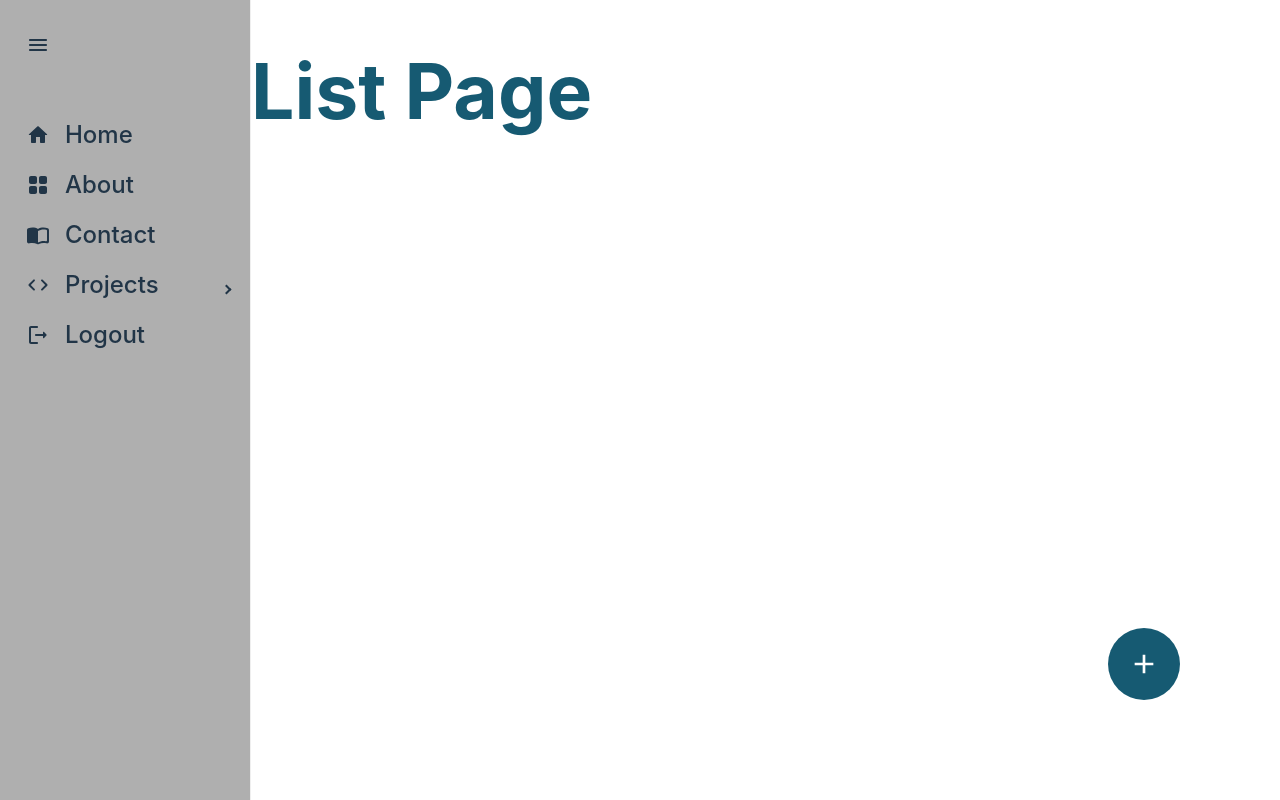
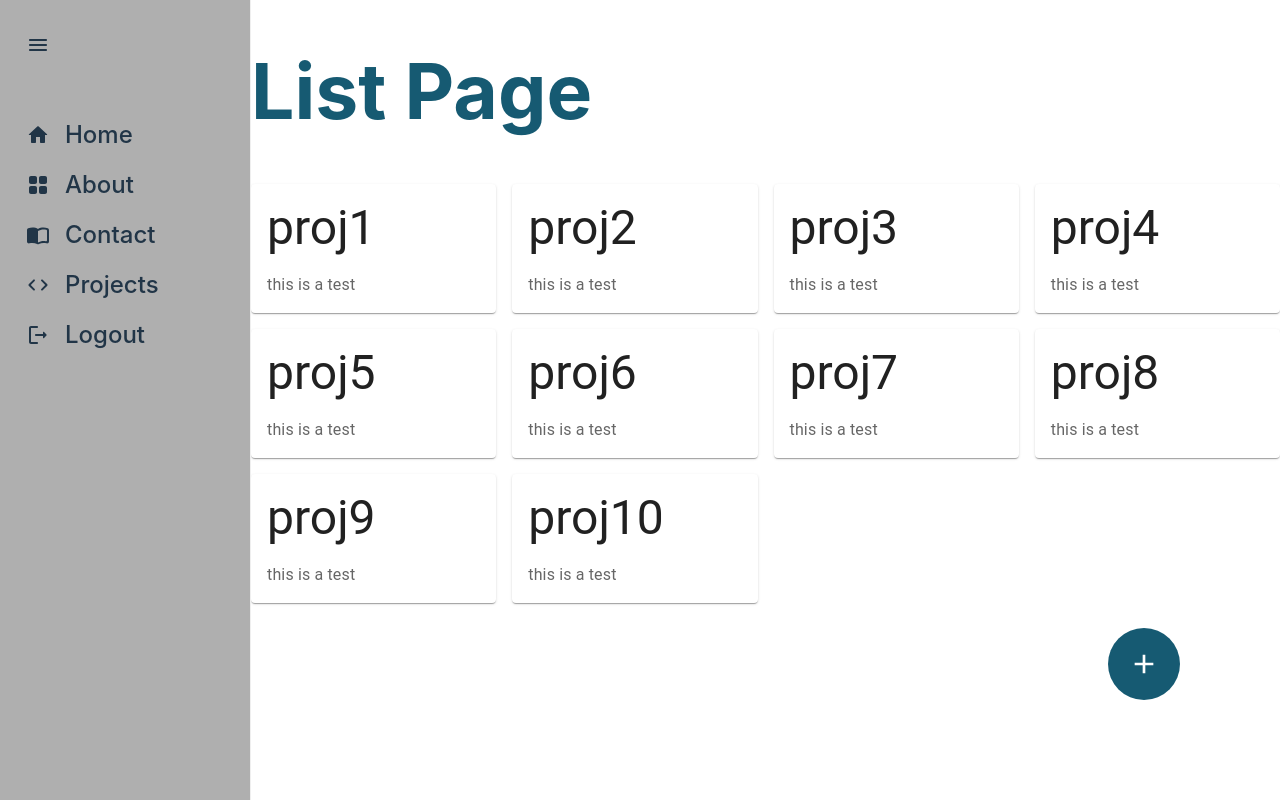
Before and after one commit to TobyPickard/portfolio, a React (Vite) app in the folder ui/: page /projects in a window 1280 px wide. Built offline with nearby package versions, Linux system fonts and the light colour scheme.

Commit message:
some small changes

```diff
--- a/ui/src/App.tsx
+++ b/ui/src/App.tsx
@@ -1,6 +1,6 @@
 // App.tsx
 import './App.css'
-import { Routes, Route} from 'react-router-dom';
+import { Routes, Route } from 'react-router-dom';
 import Home from './pages/Home';
 import About from './pages/About';
 import Contact from './pages/Contact';
@@ -11,16 +11,12 @@ const App = () => {
   return (
     <div style={{ display: "flex", height: "100vh" }}>
       <Sidebar />
-      <div>
-        <section>
       <Routes>
         <Route path="/" element={ <Home /> } />
         <Route path="/about" element={ <About /> } />
         <Route path="/contact" element={ <Contact /> } />
         <Route path="/projects" element={ <Projects /> } />
       </Routes>
-        </section>
-      </div>
     </div>
   );
 };
--- a/ui/src/Components/Sidebar.tsx
+++ b/ui/src/Components/Sidebar.tsx
@@ -2,14 +2,11 @@
 
 import { Link } from 'react-router-dom';
 import MenuRoundedIcon from "@mui/icons-material/MenuRounded";
-import GridViewRoundedIcon from "@mui/icons-material/GridViewRounded";
-import TimelineRoundedIcon from "@mui/icons-material/TimelineRounded";
-import BubbleChartRoundedIcon from "@mui/icons-material/BubbleChartRounded";
-import LogoutRoundedIcon from "@mui/icons-material/LogoutRounded";
+import GridViewRoundedIcon from "@mui/icons-material/GridViewRounded";import LogoutRoundedIcon from "@mui/icons-material/LogoutRounded";
 import HomeRoundedIcon from '@mui/icons-material/HomeRounded';
 import ImportContactsRoundedIcon from '@mui/icons-material/ImportContactsRounded';
 import CodeRoundedIcon from '@mui/icons-material/CodeRounded';
-import { Sidebar, Menu, MenuItem, SubMenu } from 'react-pro-sidebar';
+import { Sidebar, Menu, MenuItem } from 'react-pro-sidebar';
 import { useState } from 'react';
 
 const AppSidebar = () => {
@@ -25,10 +22,7 @@ const AppSidebar = () => {
       <MenuItem component={ <Link to="/" /> } icon={<HomeRoundedIcon />}> Home </MenuItem>
       <MenuItem component={ <Link to="/about" /> } icon={<GridViewRoundedIcon />}> About </MenuItem>
       <MenuItem component={ <Link to="/contact" /> } icon={<ImportContactsRoundedIcon />}> Contact </MenuItem>
-        <SubMenu label="Projects" component={ <Link to="/projects" /> } icon={<CodeRoundedIcon />}>
-          <MenuItem icon={<TimelineRoundedIcon />}>Timeline Chart</MenuItem>
-          <MenuItem icon={<BubbleChartRoundedIcon />}>Bubble Chart</MenuItem>
-        </SubMenu>
+      <MenuItem component={ <Link to="/projects" /> } icon={<CodeRoundedIcon />}> Projects </MenuItem>
       <MenuItem component={ <Link to="/logout" /> } icon={<LogoutRoundedIcon />}> Logout </MenuItem>
     </Menu>
   </Sidebar>
--- a/ui/src/pages/AddProject.tsx
+++ b/ui/src/pages/AddProject.tsx
@@ -3,18 +3,30 @@
 import { Autocomplete, Button, FormControl, Stack, TextField } from "@mui/material";
 import { useState, FormEvent, ChangeEvent } from "react";
 
+interface FormData {
+  project: string;
+  github: string;
+  objective: string;
+  tech: string[];
+}
 const AddProject = () => {
-  const [formData, setFormData] = useState<FormEvent>({
+  const [formData, setFormData] = useState<FormData>({
     project: '',
     github: '',
-    objective: ''
+    objective: '',
+    tech: []
   })
 
-  const handleChange = (e: ChangeEvent<HTMLInputElement | HTMLSelectElement>) => {
+  const handleChange = (e: ChangeEvent<HTMLInputElement | HTMLTextAreaElement>) => {
+    // console.log(e)
     setFormData({
       ...formData,
-      [e.target.name]: e.target.value,
-    });
+      tech: [...formData.tech, e.target.innerText]
+    })
+    // setFormData({
+    //   ...formData,
+    //   [e.target.name]: e.target.value,
+    // });
   }
 
   const handleSubmit = (e: FormEvent<HTMLFormElement>) => {
@@ -22,9 +34,6 @@ const AddProject = () => {
 
     console.log(formData)
   }
-  const handleStartDateChange = (date) => {
-    setStartDate(date);
-  };
 
   const techStack = [
     {name: 'Java'},
@@ -78,6 +87,7 @@ const AddProject = () => {
               label='Project Objective....'
               variant='outlined'
               style={{ marginBottom: '16px', width: '500px' }}
+              multiline rows={10}
               onChange={handleChange}
             />
             <Button type='submit' variant='contained' color='primary'>Submit</Button>
--- a/ui/src/pages/Contact.tsx
+++ b/ui/src/pages/Contact.tsx
@@ -10,14 +10,19 @@ import FacebookIcon from '@mui/icons-material/Facebook'
 import { FormControl, Autocomplete } from '@mui/material';
 import { useState, ChangeEvent, FormEvent } from 'react';
 
+interface FormData {
+  fullname: string;
+  relation: string;
+  message: string;
+}
 const Contact = () => {
-  const [formData, setFormData] = useState<FormEvent>({
+  const [formData, setFormData] = useState<FormData>({
     fullname: '',
     relation: '',
     message: ''
   })
 
-  const handleChange = (e: ChangeEvent<HTMLInputElement | HTMLSelectElement>) => {
+  const handleChange = (e: ChangeEvent<HTMLInputElement | HTMLTextAreaElement>) => {
     if (e.target.innerText != '') {
       setFormData({
         ...formData,
--- a/ui/src/pages/ListProject.tsx
+++ b/ui/src/pages/ListProject.tsx
@@ -1,10 +1,59 @@
+import { Card, CardActionArea, CardContent, Grid, Typography } from "@mui/material";
+import { useState, FormEvent } from "react";
+
 const ListProject = () => {
+  const [projIndex, setIndex] = useState(0);
+
+  const projects =[
+    {id:1, name: 'proj1', content: 'this is a test'},
+    {id:2, name: 'proj2', content: 'this is a test'},
+    {id:3, name: 'proj3', content: 'this is a test'},
+    {id:4, name: 'proj4', content: 'this is a test'},
+    {id:5, name: 'proj5', content: 'this is a test'},
+    {id:6, name: 'proj6', content: 'this is a test'},
+    {id:7, name: 'proj7', content: 'this is a test'},
+    {id:8, name: 'proj8', content: 'this is a test'},
+    {id:9, name: 'proj9', content: 'this is a test'},
+    {id:10, name: 'proj10', content: 'this is a test'}
+  ]
+
+  const handleCardClick = (e: FormEvent<HTMLFormElement>) => {
+    setIndex(e.target.id);
+  }
+
+  switch(projIndex) {
+    case 0:
       return (
         <div>
           <h1>List Page</h1>
           {/* Add content for the Add page */}
+          <Grid container spacing={2}>
+            {projects.map((card) => (
+              <Grid item key={card.id} xs={12} sm={6} md={4} lg={3}>
+                <Card sx={{ maxWidth: 345 }}>
+                  <CardActionArea onClick={handleCardClick}>
+                    <CardContent>
+                      <Typography gutterBottom id={card.id} variant="h3" component="div">
+                        {card.name}
+                      </Typography>
+                      <Typography variant="body1" color="text.secondary">
+                        {card.content}
+                      </Typography>
+                    </CardContent>
+                  </CardActionArea>
+                </Card>
+              </Grid>
+            ))}
+          </Grid>
         </div>
       );
+    default:
+      return (
+        <div>
+          <h1>{projects.id}</h1>
+        </div>
+      )
+  }
 };
 
 export default ListProject;
--- a/ui/src/pages/Projects.tsx
+++ b/ui/src/pages/Projects.tsx
@@ -8,7 +8,6 @@ const Projects = () => {
   let content
 
   const [step, setStep] = useState(0);
-  console.log(step)
 
   const nextStep = () => {
     setStep(step + 1);
```
Lines whose indentation alone changed are shown as unchanged.
